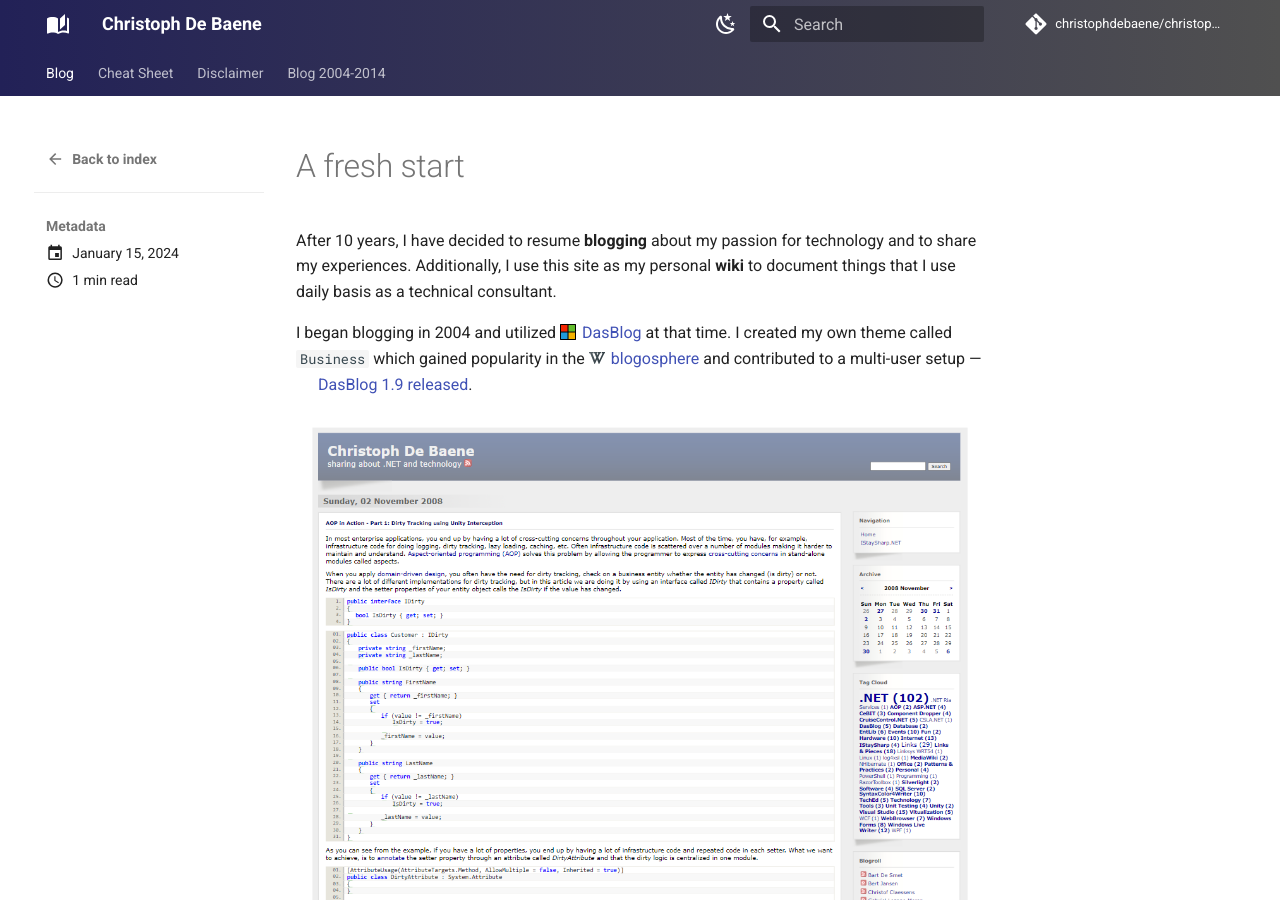
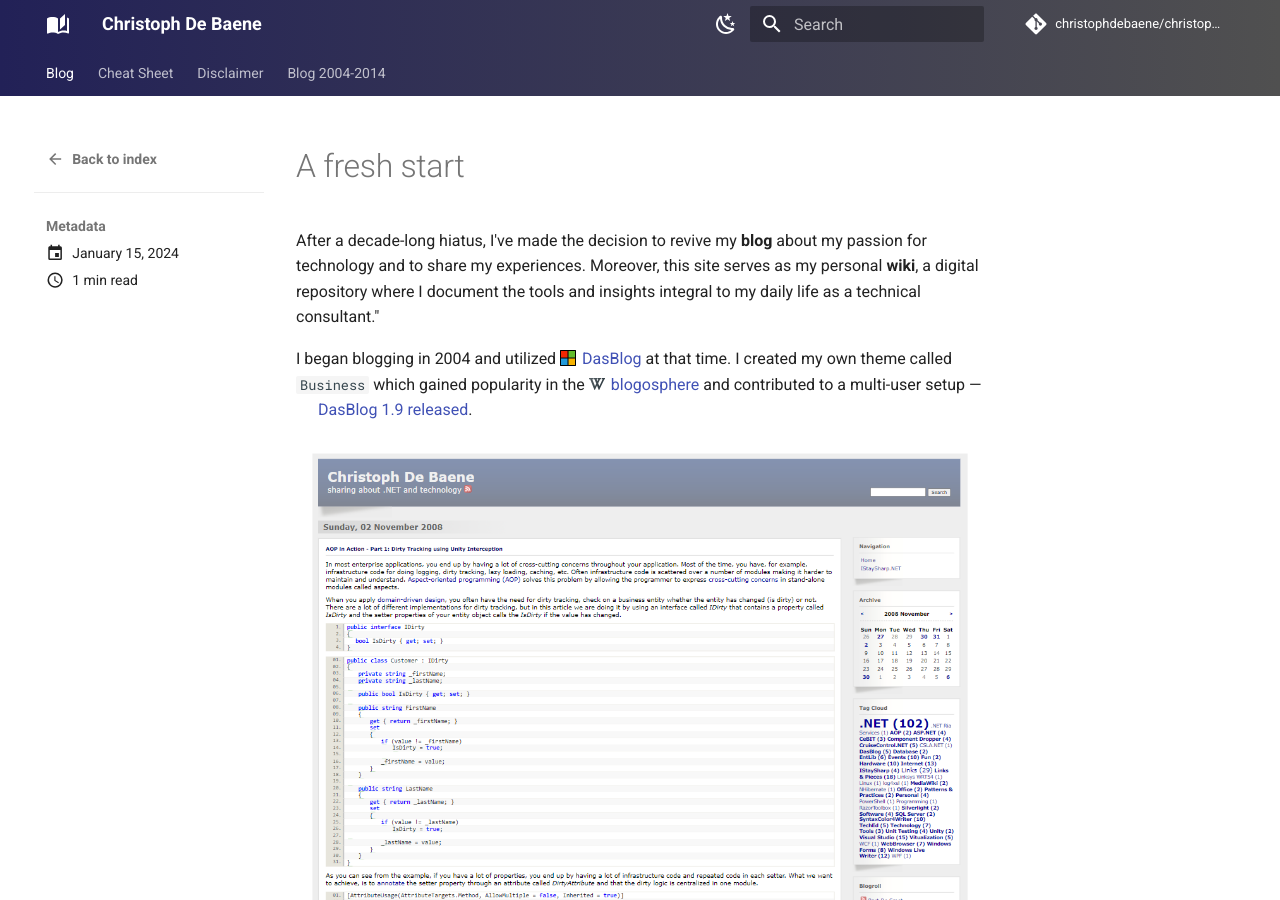
Before and after one commit to christophdebaene/christophdebaene.github.io, an MkDocs documentation site: the page built from docs/blog/posts/2024/a-fresh-start.md, in a window 1280 px wide and 900 px high. Built offline with MkDocs 1.6.1 and Material for MkDocs 9.7.7, drawn with Linux system fonts in a browser that asks for light colours; comment, search, counter and statistics services are not loaded.

Commit message:
Rephrased paragraph

```diff
--- a/docs/blog/posts/2024/a-fresh-start.md
+++ b/docs/blog/posts/2024/a-fresh-start.md
@@ -4,8 +4,7 @@
 comments: true
 ---
 
-After 10 years, I have decided to resume **blogging** about my passion for technology and to share my experiences.
-Additionally, I use this site as my personal **wiki** to document things that I use daily basis as a technical consultant.
+After a decade-long hiatus, I've made the decision to revive my **blog** about my passion for technology and to share my experiences. Moreover, this site serves as my personal **wiki**, a digital repository where I document the tools and insights integral to my daily life as a technical consultant."
 
 <!-- more -->
 
```
